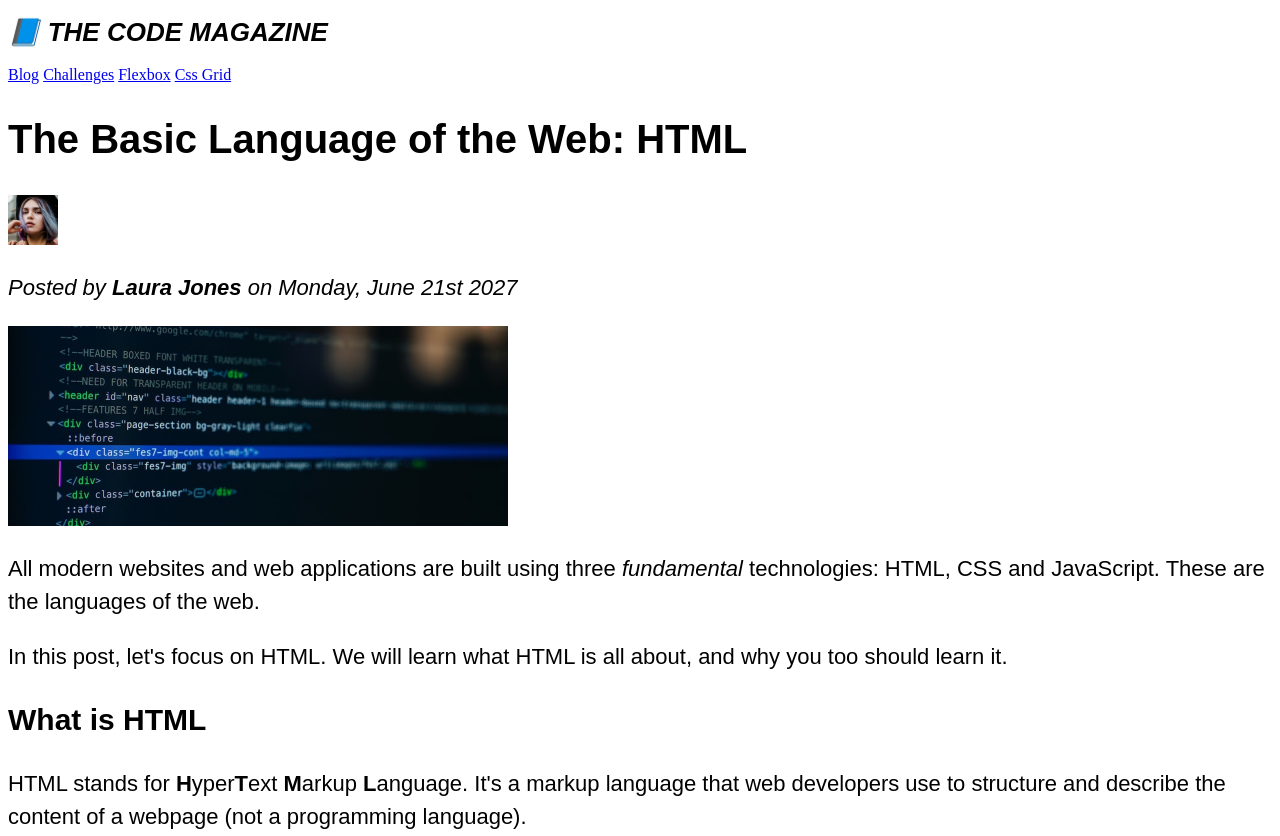
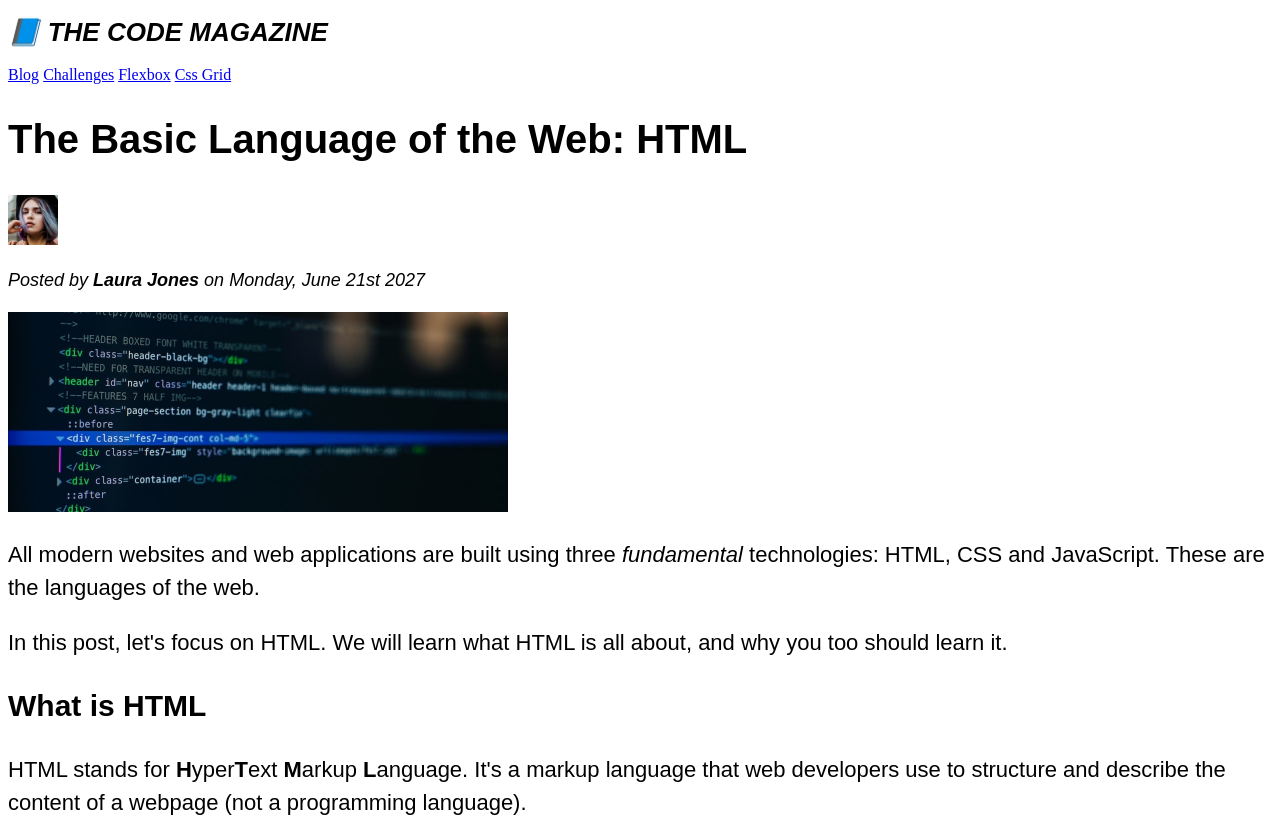
Before and after one commit to mccoyjj/html-css-omnifood, a plain HTML site: page src/index.html in a window 1280 px wide. Shown: the top 836 px of the page. Drawn offline with Linux system fonts and the light colour scheme.

Commit message:
added id attributes

```diff
--- a/src/index.html
+++ b/src/index.html
@@ -37,7 +37,7 @@
 
     <img src="img/laura-jones.jpg" alt="Headshot of Laura Jones" width="50" height="50">
 
-    <p>Posted by <strong>Laura Jones</strong> on Monday, June 21st 2027</p>
+    <p id="author"> Posted by <strong>Laura Jones</strong> on Monday, June 21st 2027</p>
 
     <img alt="HTML code on screen" src="img/post-img.jpg" width="500" height="200">
     </header>
@@ -115,7 +115,7 @@
     </aside>
 
     <footer>
-    <p>Copyright &copy 2027 by The Code Magazine.</p>
+    <p id="copyright">Copyright &copy 2027 by The Code Magazine.</p>
     </footer>
   </body>
 </html>
--- a/src/styles.css
+++ b/src/styles.css
@@ -31,10 +31,19 @@ li {
   font-size: 20px;
 }
 
-footer p {
+/* footer p {
+  font-size: 16px;
+} */
+
+/*article header p {
+  font-style: italic;
+}*/
+
+#author {
+  font-style: italic;
+  font-size: 18px;
+}
+
+#copyright {
   font-size: 16px;
 }
-
-article header p {
-  font-style: italic;
-}
```
